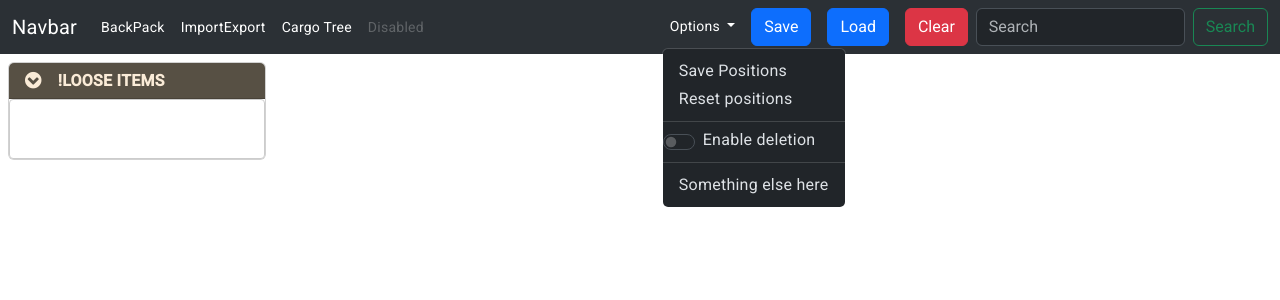
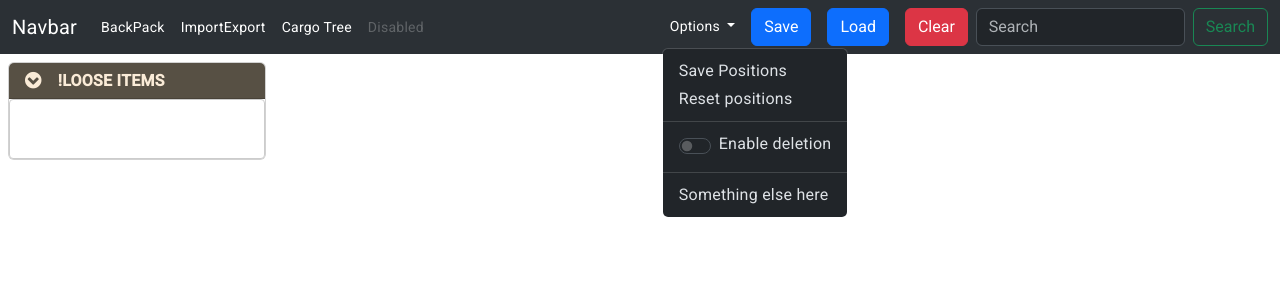
Before and after one commit to KubaMiszcz/BackPackManager, an Angular app in the folder BackPackManager-Front/: page /backpack-tab in a window 1280 px wide. Both pictures are taken after a click on the button "Options". Shown: the top 300 px of the page. Built offline with nearby package versions, Linux system fonts and the light colour scheme.

Commit message:
fix styles

```diff
--- a/BackPackManager-Front/src/app/components/nav-bar/nav-bar.component.html
+++ b/BackPackManager-Front/src/app/components/nav-bar/nav-bar.component.html
@@ -40,9 +40,13 @@
                                 <hr class="dropdown-divider">
                             </li>
                             <li>
-                                <div class="form-check form-switch">
-                                    <input class="form-check-input" type="checkbox" role="switch" id="flexSwitchCheckDefault" (click)="toggleDeletions.emit()">
-                                    <label class="form-check-label" for="flexSwitchCheckDefault">Enable deletion</label>
+                                <div class="dropdown-item">
+                                    <div class=" form-check form-switch">
+                                        <input class="form-check-input" type="checkbox" role="switch"
+                                            id="flexSwitchCheckDefault" (click)="toggleDeletions.emit()">
+                                        <label class="form-check-label" for="flexSwitchCheckDefault">Enable
+                                            deletion</label>
+                                    </div>
                                 </div>
                             </li>
                             <li>
```
